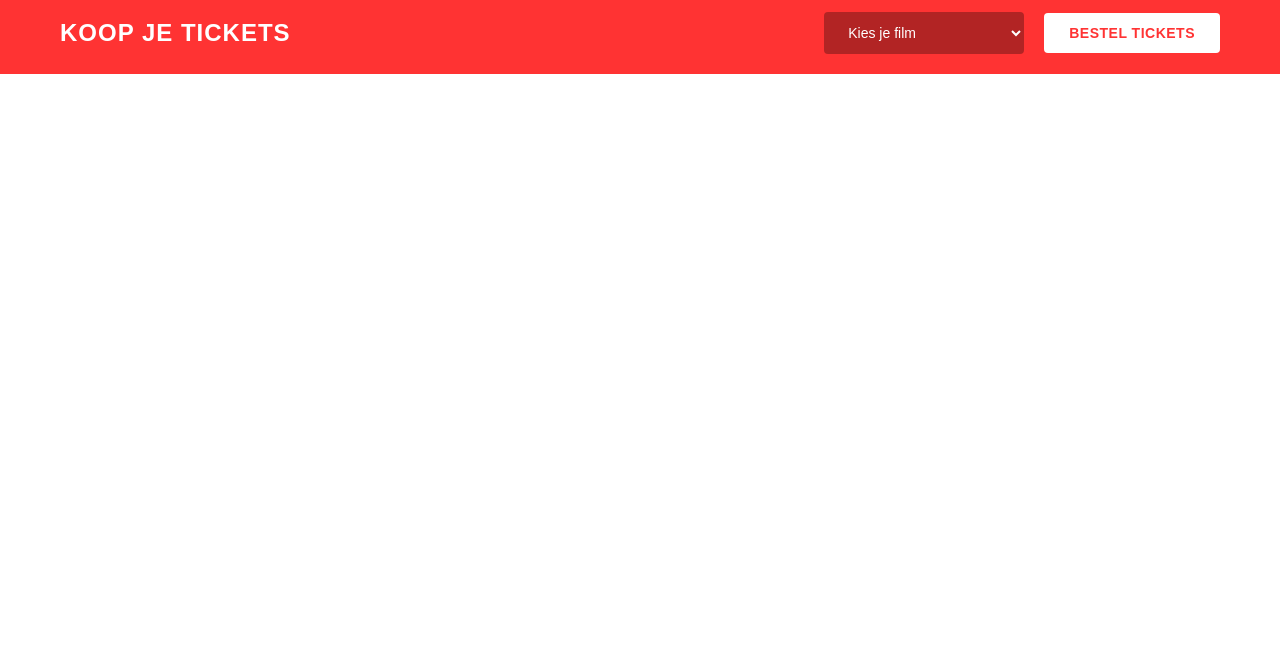
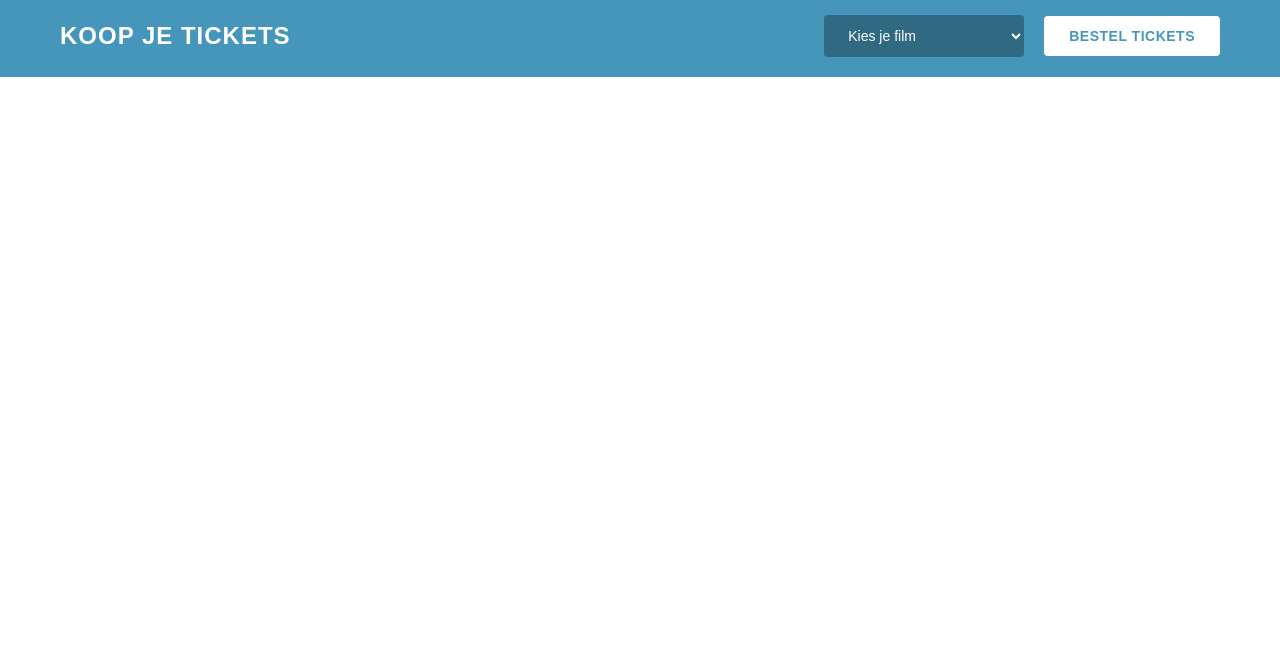
Before and after one commit to tobias-Gt1/AnnexBiosMontfoort, a PHP site: page / in a window 1280 px wide. Shown: the part 140-800 px from the top of the page. Run offline with PHP 8.4, Linux system fonts and the light colour scheme.

Commit message:
header af

```diff
--- a/includes/header.php
+++ b/includes/header.php
@@ -4,15 +4,15 @@
     <meta charset="UTF-8">
     <meta name="viewport" content="width=device-width, initial-scale=1.0">
     <title>AnnexBios Montfoort</title>
-    <link rel="stylesheet" href="../style.css">
-    <link rel="icon" type="image/png" href="../fotos/logo_hoofd.png">
+    <link rel="stylesheet" href="style.css">
+    <link rel="icon" type="image/png" href="fotos/logo_hoofd.png">
 </head>
 <body>
     <header class="main-header">
         <div class="header-top">
             <div class="container">
                 <div class="logo">
-                    <img src="../fotos/logo_hoofd.png" alt="AnnexBios Logo">
+                    <img src="fotos/logo_hoofd.png" alt="AnnexBios Logo">
                 </div>
                 <nav class="main-nav">
                     <ul>
--- a/index.php
+++ b/index.php
@@ -9,7 +9,6 @@
 </head>
 <body>
     <header>
-        <h1>Welcome to AnnexBios Montfoort</h1>
         <?php include 'includes/header.php'; ?>
 
     </header>
--- a/style.css
+++ b/style.css
@@ -32,7 +32,8 @@
 }
 
 .logo img {
-    height: 60px;
+    height: 100px;
+
     width: auto;
 }
 
@@ -53,11 +54,11 @@
 }
 
 .nav-link:hover {
-    color: #ff3333;
+    color: #4596BA;
 }
 
 .header-bottom {
-    background-color: #ff3333;
+    background-color: #4596BA;
     padding: 20px 0;
 }
 
@@ -100,7 +101,7 @@
 
 .ticket-button {
     background-color: white;
-    color: #ff3333;
+    color: #4596BA;
     border: none;
     padding: 12px 25px;
     font-size: 14px;
```
Also changed, not shown: fotos/Schermafbeelding hedr.png (deleted).
